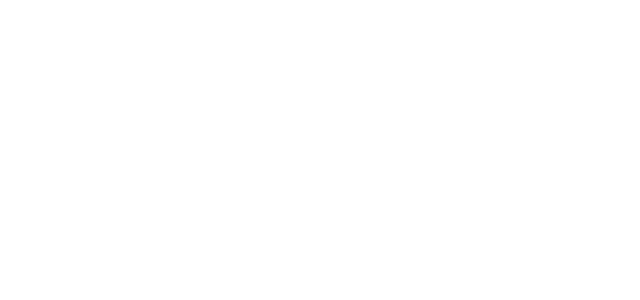
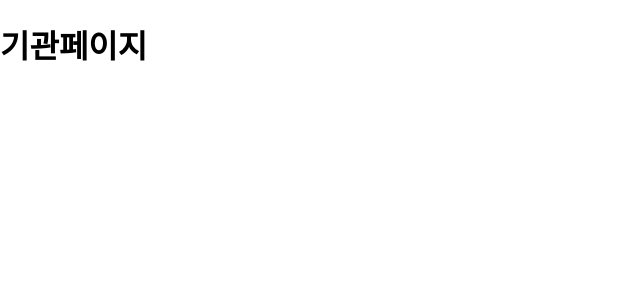
Before and after one commit to so-ohee/Help-us, a Next.js app in the folder frontend/: page /orgpage/1 in a window 1280 px wide. Shown: the top 300 px of the page, without its empty margins (0-640 px from the left). Built offline with nearby package versions, Linux system fonts and the light colour scheme.

Commit message:
[Feat] 기관페이지

```diff
--- a/frontend/pages/orgpage/[pk].tsx
+++ b/frontend/pages/orgpage/[pk].tsx
@@ -1,7 +1,9 @@
 import { FC } from "react";
 
 const OrgMypage: FC = () => {
-  return <div></div>;
+  return <div>
+    <h1>기관페이지</h1>
+  </div>;
 };
 
 export default OrgMypage;
```
